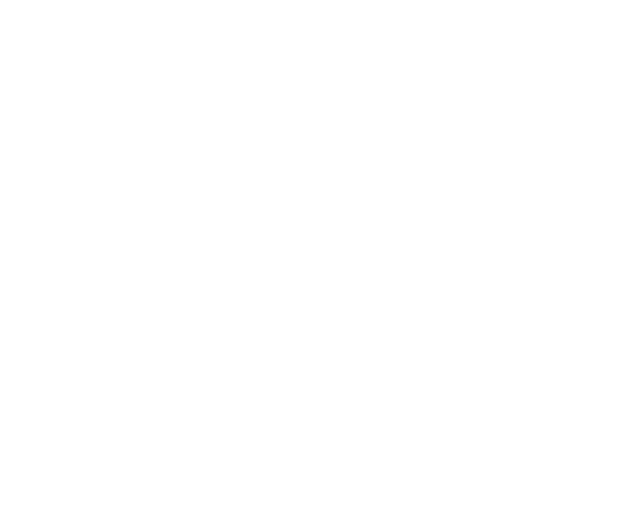
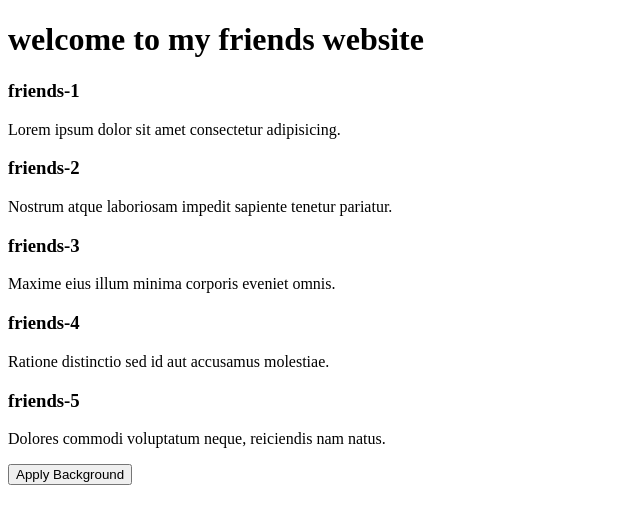
Before and after one commit to hasibprangon/ES6Intro, a plain HTML site: page ES6Intro/index.html in a window 1280 px wide. Shown: the whole page, without its empty margins (0-640 px from the left). Drawn offline with Linux system fonts and the light colour scheme.

Commit message:
creating js file

```diff
--- a/ES6Intro/index.html
+++ b/ES6Intro/index.html
@@ -5,11 +5,40 @@
     <meta charset="UTF-8">
     <meta http-equiv="X-UA-Compatible" content="IE=edge">
     <meta name="viewport" content="width=device-width, initial-scale=1.0">
-    <title>Document</title>
+    <title>friendly Java script</title>
 </head>
 
 <body>
-
+    <header>
+        <h1>welcome to my friends website</h1>
+    </header>
+    <main>
+        <section class="friends">
+            <div class="friend">
+                <h3 class="friend-name">friends-1</h3>
+                <p>Lorem ipsum dolor sit amet consectetur adipisicing.</p>
+            </div>
+            <div class="friend">
+                <h3 class="friend-name">friends-2</h3>
+                <p>Nostrum atque laboriosam impedit sapiente tenetur pariatur.</p>
+            </div>
+            <div class="friend">
+                <h3 class="friend-name">friends-3</h3>
+                <p>Maxime eius illum minima corporis eveniet omnis.</p>
+            </div>
+            <div class="friend">
+                <h3 class="friend-name">friends-4</h3>
+                <p>Ratione distinctio sed id aut accusamus molestiae.</p>
+            </div>
+            <div class="friend">
+                <h3 class="friend-name">friends-5</h3>
+                <p>Dolores commodi voluptatum neque, reiciendis nam natus.</p>
+            </div>
+            <div class="operation">
+                <button class="apply-bg">Apply Background</button>
+            </div>
+        </section>
+    </main>
 </body>
 
 </html>
```
Also changed, not shown: ES6Intro/js/dom.js (added).
